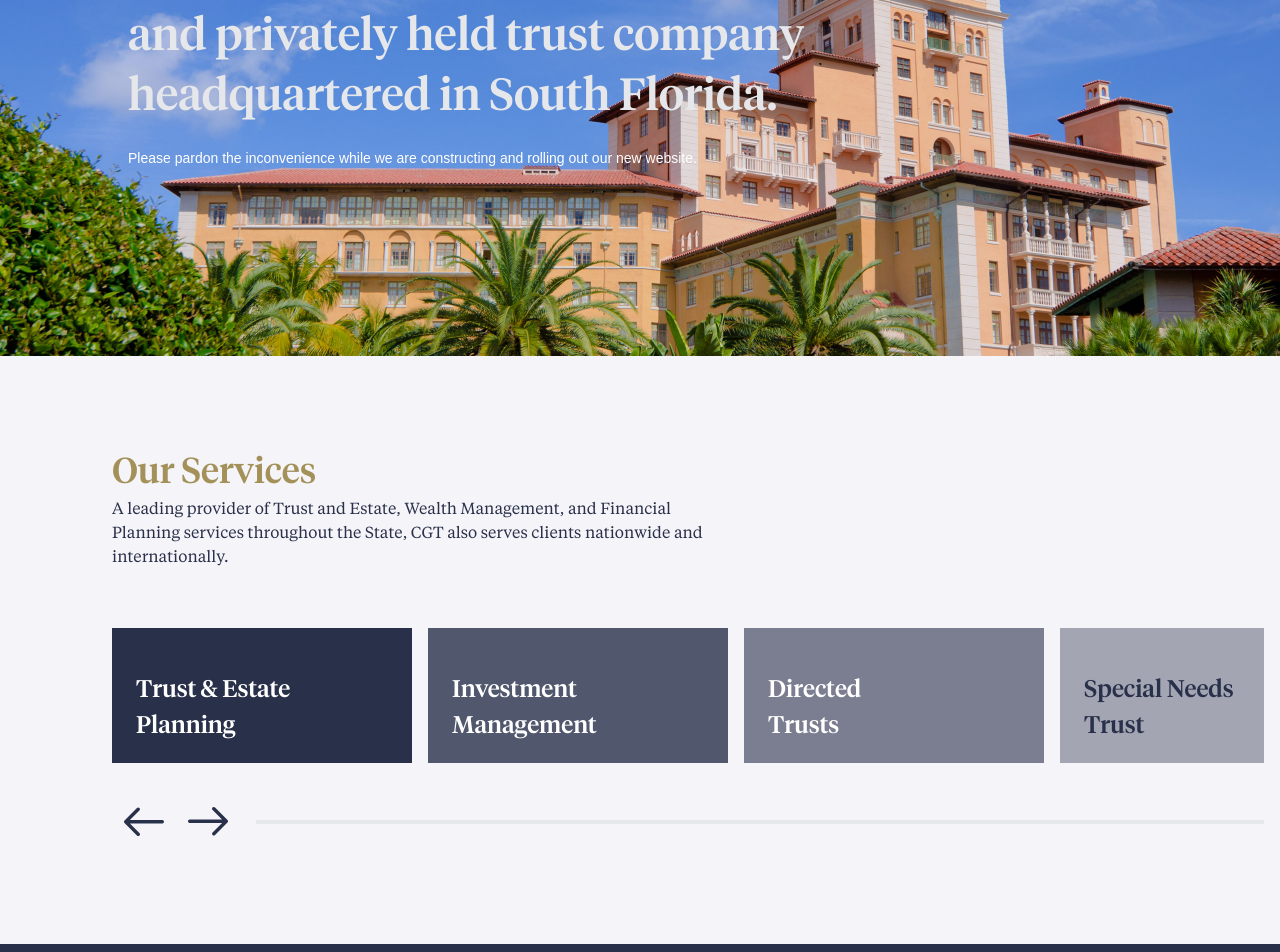
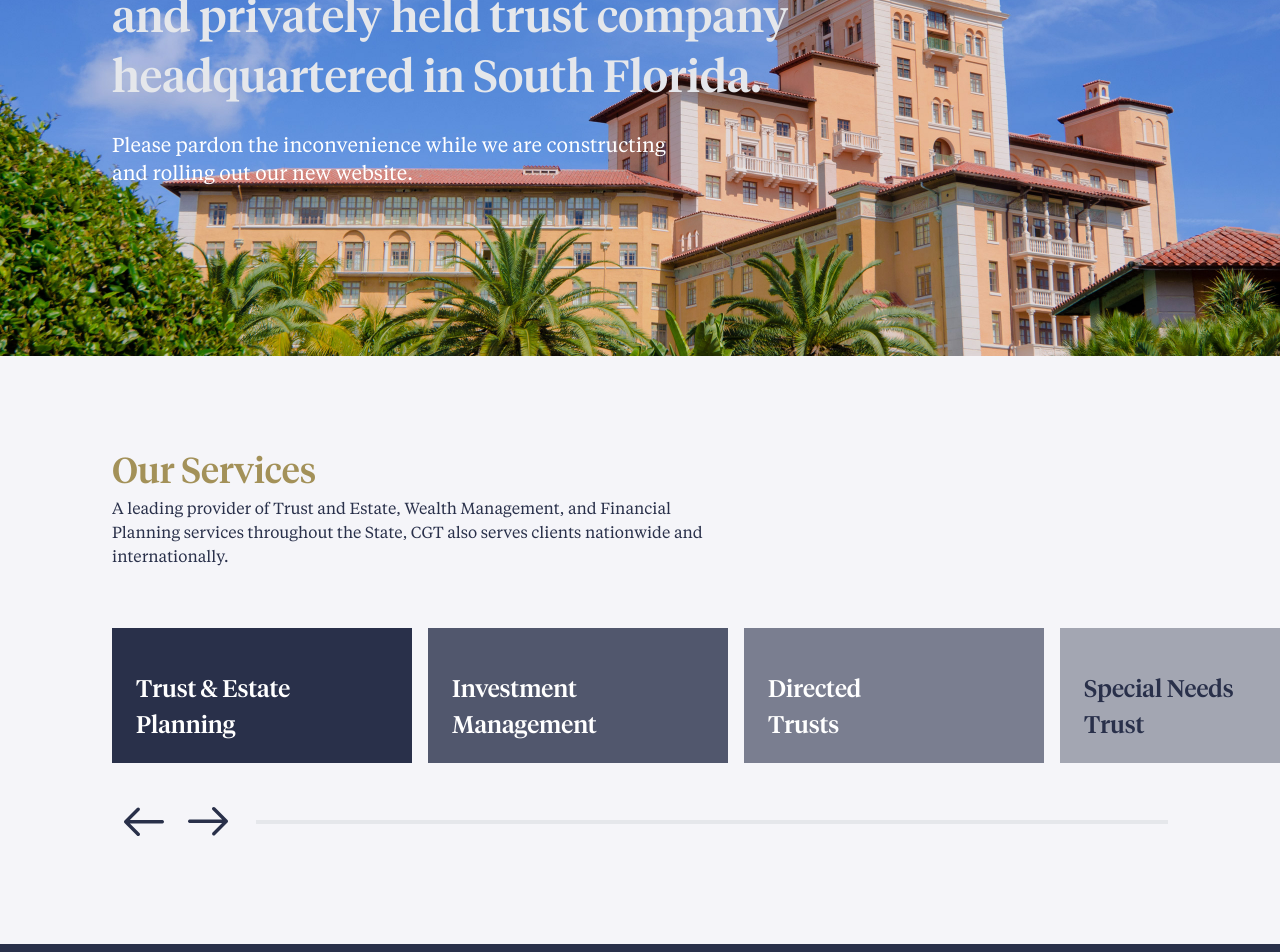
Before and after one commit to sgonzalez-cosoc/vite-cgtrust-site, a React (Vite) app: page / in a window 1280 px wide. Shown: the part 340-1292 px from the top of the page. Built offline with nearby package versions, Linux system fonts and the light colour scheme; a web font is replaced by a local one.

Commit message:
added max width 1280px to margins

```diff
--- a/src/pages/LandingPage.tsx
+++ b/src/pages/LandingPage.tsx
@@ -31,41 +31,34 @@ export default function LandingPage() {
     return (
         <div>
             <div className="bg-hero-pattern bg-cover bg-center min-h-[400px] sm:min-h-[500px] md:min-h-[600px] flex items-center">
-                <div className="w-full px-4 sm:ps-32">
+                <div className="w-full max-w-[1280px] mx-auto px-4 sm:px-8 md:px-28">
                     <div className="flex flex-col gap-4 sm:gap-6 items-center sm:items-start text-center sm:text-left">
                         <h1 className="text-2xl sm:text-3xl md:text-[45px] text-gray-200 max-w-[700px] leading-tight sm:leading-[50px] md:leading-[60px] font-tiempos-head font-medium">
                             We are the largest independent and privately held trust company headquartered in South Florida.
                         </h1>
-                        <p className="font-neue-grotesk text-sm sm:text-md text-white max-w-[700px]">
-                            Please pardon the inconvenience while we are constructing and rolling out our new website.
+                        <p className="font-tiempos-text text-xl lg:text-xl md:text-md sm:text-sm text-white max-w-[700px]">
+                            Please pardon the inconvenience while we are constructing <br />and rolling out our new website.
                         </p>
-                        {/* <button
-                            className="border border-white px-4 sm:px-5 py-2 text-sm sm:text-base font-bold text-white font-neue-grotesk hover:bg-white hover:text-[#29304A] transition-colors duration-300 mt-2 sm:mt-4"
-                        >
-                            MORE ABOUT US
-                        </button> */}
                     </div>
                 </div>
             </div>
-            <div className="flex flex-col bg-[#F5F5F9] py-12 sm:py-16 md:py-24 px-4 sm:pl-8 md:pl-28">
+            <div className="flex flex-col bg-[#F5F5F9] py-12 sm:py-16 md:py-24">
+                <div className="w-full max-w-[1280px] mx-auto px-4 sm:px-8 md:px-28">
                     <div className="flex flex-col md:flex-row justify-between items-start">
                         <div>
-                        <h1 className="text-[#A39159] font-tiempos-head font-medium text-2xl sm:text-3xl md:text-[36px]">Our Services</h1>
+                            <h2 className="text-[#A39159] font-tiempos-head font-medium text-2xl sm:text-3xl md:text-[36px]">Our Services</h2>
                             <p className="max-w-[592px] text-[#29304A] mt-2 font-tiempos-text text-sm sm:text-base">
                                 A leading provider of Trust and Estate, Wealth Management, and Financial Planning services throughout the State, CGT also serves clients nationwide and internationally.
                             </p>
                         </div>
-                    {/* <div>
-                        <button className="border border-black px-5 py-2 font-bold font-poppins text-black">
-                            LEARN MORE
-                        </button>
-                    </div> */}
                     </div>
-                <div className="mt-8 sm:mt-12 md:mt-[60px]">
+                </div>
+                <div className="mt-8 sm:mt-12 md:mt-[60px] w-full">
                     <div className="w-full overflow-hidden relative">
+                        <div className="max-w-[1280px] mx-auto px-4 sm:px-8 md:px-28">
                             <div
                                 ref={sliderRef}
-                            className="flex space-x-4 overflow-x-auto scroll-smooth scroll-hidden pb-4"
+                                className="flex space-x-4 overflow-x-auto scroll-smooth scroll-hidden pb-4 -mx-4 sm:-mx-8 md:-mx-28 px-4 sm:px-8 md:px-28"
                                 id="sliderItemArea"
                             >
                                 {[
@@ -82,93 +75,32 @@ export default function LandingPage() {
                                         key={index}
                                         className={`min-w-[300px] h-[135px] text-[24px] font-tiempos-head ${item.bg} flex justify-start items-end ${item.textColor}`}
                                     >
-                                    <h2 className="ps-6 pb-5 pe-[60px] text-ellipsis overflow-hidden line-clamp-2" dangerouslySetInnerHTML={{ __html: item.title }} />
+                                        <h3 className="ps-6 pb-5 pe-[60px] text-ellipsis overflow-hidden line-clamp-2" dangerouslySetInnerHTML={{ __html: item.title }} />
                                     </div>
                                 ))}
                             </div>
+                        </div>
 
-                        <div className="flex justify-between items-center mt-4">
-                            <button onClick={() => scroll('left')} className="rotate-180 p-3 focus:outline-none">
+                        <div className="flex justify-between items-center mt-4 w-full max-w-[1280px] mx-auto px-4 sm:px-8 md:px-28">
+                            <button onClick={() => scroll('left')} className="rotate-180 p-3 focus:outline-none" aria-label="Scroll left">
                                 <svg width="40" height="29" viewBox="0 0 40 29" xmlns="http://www.w3.org/2000/svg">
                                     <path d="M25.8104 28.436C25.3566 28.436 24.9111 28.2508 24.5908 27.9288C24.2721 27.5951 24.0986 27.1647 24.0986 26.7092C24.0986 26.2537 24.2721 25.8233 24.5858 25.4963L34.0956 16.0015H1.64378C1.04316 15.9698 0.510944 15.6361 0.218976 15.1106C-0.0729919 14.5834 -0.0729919 13.9561 0.218976 13.4305C0.510944 12.9033 1.04316 12.5713 1.64378 12.5396H34.0956L24.6141 3.04814C24.2488 2.73782 24.0285 2.28736 24.0068 1.80853C23.9852 1.3247 24.1687 0.849209 24.5124 0.50719C24.8394 0.180186 25.2731 0 25.7353 0C25.7603 0 25.787 0 25.8137 0.00166839C26.2925 0.0233574 26.7447 0.245253 27.055 0.61063L39.4845 13.0401C39.8115 13.3538 40 13.8009 40 14.2597C40 14.7185 39.8098 15.1656 39.4795 15.4843L27.0283 27.9355C26.703 28.2625 26.2692 28.441 25.8087 28.441L25.8104 28.436Z" fill="#29304A" />
                                 </svg>
                             </button>
-                            <button onClick={() => scroll('right')} className="p-3 focus:outline-none">
+                            <button onClick={() => scroll('right')} className="p-3 focus:outline-none" aria-label="Scroll right">
                                 <svg width="40" height="29" viewBox="0 0 40 29" xmlns="http://www.w3.org/2000/svg">
                                     <path d="M25.8104 28.436C25.3566 28.436 24.9111 28.2508 24.5908 27.9288C24.2721 27.5951 24.0986 27.1647 24.0986 26.7092C24.0986 26.2537 24.2721 25.8233 24.5858 25.4963L34.0956 16.0015H1.64378C1.04316 15.9698 0.510944 15.6361 0.218976 15.1106C-0.0729919 14.5834 -0.0729919 13.9561 0.218976 13.4305C0.510944 12.9033 1.04316 12.5713 1.64378 12.5396H34.0956L24.6141 3.04814C24.2488 2.73782 24.0285 2.28736 24.0068 1.80853C23.9852 1.3247 24.1687 0.849209 24.5124 0.50719C24.8394 0.180186 25.2731 0 25.7353 0C25.7603 0 25.787 0 25.8137 0.00166839C26.2925 0.0233574 26.7447 0.245253 27.055 0.61063L39.4845 13.0401C39.8115 13.3538 40 13.8009 40 14.2597C40 14.7185 39.8098 15.1656 39.4795 15.4843L27.0283 27.9355C26.703 28.2625 26.2692 28.441 25.8087 28.441L25.8104 28.436Z" fill="#29304A" />
                                 </svg>
                             </button>
                             <div className="w-full ml-4">
-                                <div className="w-full bg-gray-200  h-1 dark:bg-gray-300">
+                                <div className="w-full bg-gray-200 h-1 dark:bg-gray-300">
                                     <div className="bg-[#A39159] h-1" style={{ width: `${progress}%` }}></div>
                                 </div>
                             </div>
                         </div>
                     </div>
                 </div>
-
             </div>
-
-            {/* <div className="flex flex-col">
-                <div className="grid grid-cols-2 pt-[96px] gap-[96px] items-center">
-                    <div>
-                        <img src="/media/StocksImage.svg" alt="stockImage" />
-                    </div>
-                    <div className="flex flex-col gap-[32px]  max-w-[512px]">
-                        <p className="text-[#A39159] text-sm font-neue-grotesk">INVESTMENT INSIGHTS</p>
-                        <div className="flex flex-col gap-3">
-                            <h1 className="text-[#29304A] text-[36px] font-tiempos-head leading-[48px]">This Week's Investment
-                                News in Six Charts</h1>
-                            <p className="text-gray-400 font-light font-neue-grotesk">March 6, 2024</p>
-                        </div>
-                        <p className="font-tiempos-text text-md text-[#29304A]">
-                            It was a big week for federal government data. Here are six charts encapsulating the latest news on
-                            economic fundamentals driving investment prices.
-                        </p>
-                        <button className="border border-black px-5 py-2 font-bold font-neue-grotesk text-black max-w-[160px]">
-                            READ ARTICLE
-                        </button>
-                    </div>
-                </div>
-
-                <div className="grid grid-cols-2 py-[96px] items-center">
-                    <div className="flex flex-col ms-[96px] gap-[32px] max-w-[512px]">
-                        <p className="text-[#A39159] text-sm font-neue-grotesk">INVESTMENT INSIGHTS</p>
-                        <div className="flex flex-col gap-3">
-                            <h1 className="text-[#29304A] text-[36px] font-tiempos-head leading-[48px]">This Week's Investment
-                                News in Six Charts</h1>
-                            <p className="text-gray-400 font-light font-neue-grotesk">March 6, 2024</p>
-                        </div>
-                        <p className="font-tiempos-text text-md text-[#29304A]">
-                            It was a big week for federal government data. Here are six charts encapsulating the latest news on
-                            economic fundamentals driving investment prices.
-                        </p>
-                        <button className="border border-black px-5 py-2 font-bold font-neue-grotesk text-black max-w-[160px]">
-                            READ ARTICLE
-                        </button>
-                    </div>
-                    <div className="flex justify-end">
-                        <img src="/media/StocksImage.svg" alt="stockImage" />
-                    </div>
-                </div>
-            </div> */}
-            {/* <div className="bg-[#ECEBF3] flex items-center justify-center">
-                <div className="flex justify-between min-w-[85%] my-[72px]">
-                    <div>
-                        <h1 className="text-[#A39159] font-head_tiempos_med text-[36px]">Sign up for expert commentary</h1>
-                        <p className="font-text_tiempos_reg mt-1 text-lg">Receive emails on topics that interest you.</p>
-                    </div>
-                    <div>
-                        <div className="flex gap-3">
-                            <input type="text" placeholder="Enter your email"
-                                className="border-0 bg-white min-w-[430px] px-5 placeholder:text-gray-500 placeholder:font-poppins" />
-                            <button className="px-5 py-2 bg-black text-white font-poppins font-bold">SUBSCRIBE</button>
-                        </div>
-                        <p className="font-poppins font-light text-gray-400 text-xs py-2">We care about your data in our privacy
-                            policy</p>
-                    </div>
-                </div>
-            </div> */}
         </div>
     )
 }
```
Also changed, not shown: src/components/Footer.tsx (+6 -6 lines), src/components/Layout.tsx (+19 -6 lines). Lines whose indentation alone changed are shown as unchanged.
